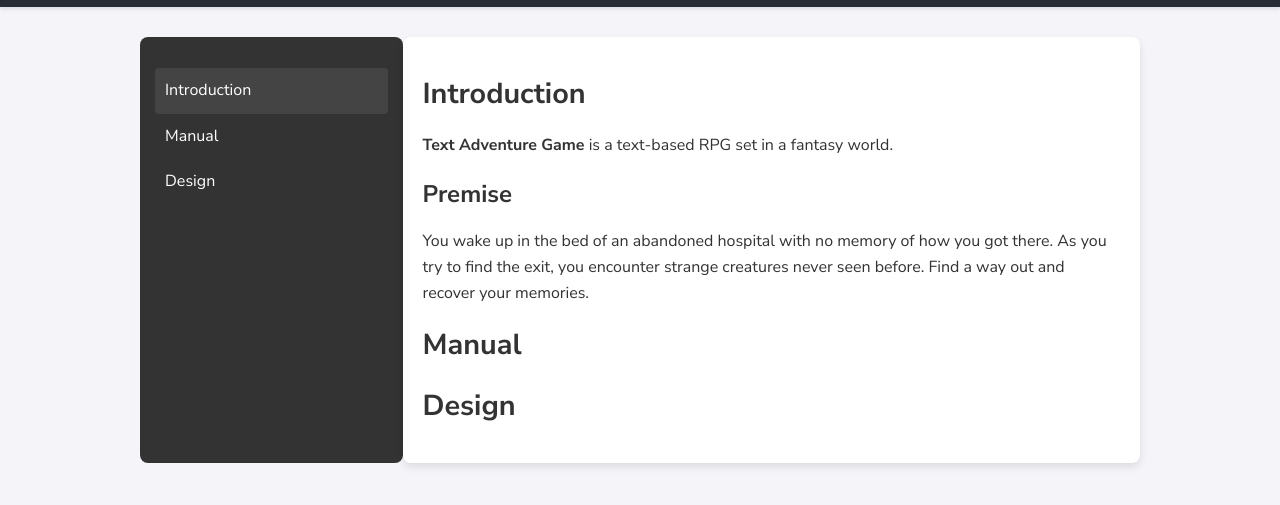
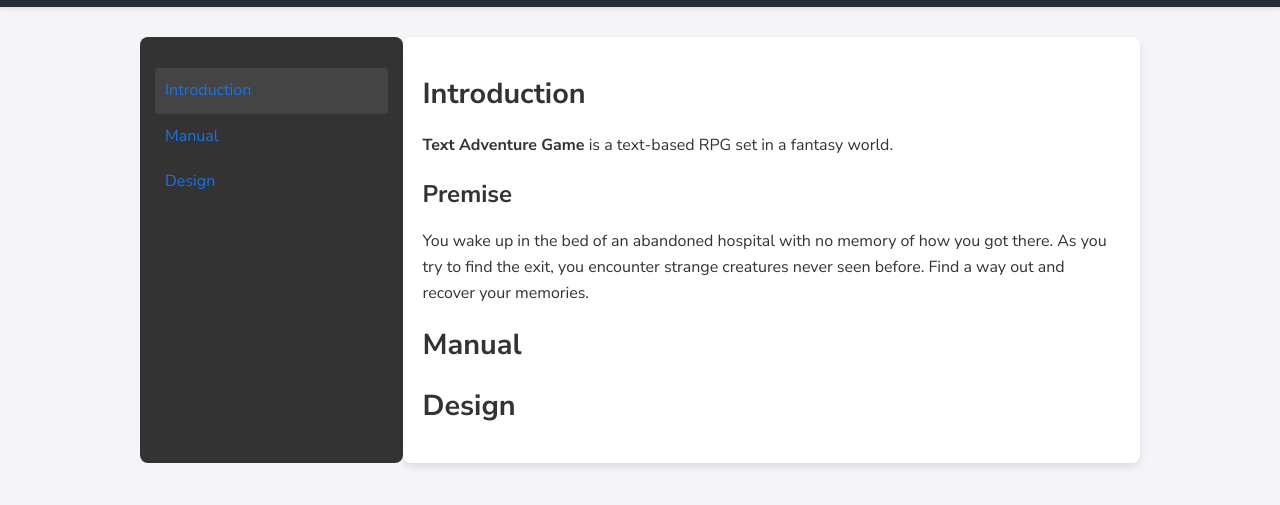
Before and after one commit to Fey-Lune/Lily.github.io, a plain HTML site: page index.html in a window 1280 px wide. Shown: the part 77-582 px from the top of the page. Drawn offline with Linux system fonts and the light colour scheme.

Commit message:
Update index.html

```diff
--- a/index.html
+++ b/index.html
@@ -27,9 +27,9 @@
 <div class="wrapper">
 	<aside class="doc__nav" id="doc-nav">
 		<ul>
-			<li class="js-btn selected">Introduction</li>
-			<li class="js-btn">Manual</li>
-			<li class="js-btn">Design</li>
+			<li class="js-btn selected"><a href="#introduction">Introduction</a></li>
+			<li class="js-btn"><a href="#manual">Manual</a></li>
+			<li class="js-btn"><a href="#design">Design</a></li>
 		</ul>
 	</aside>
 	<article class="doc__content">
```
